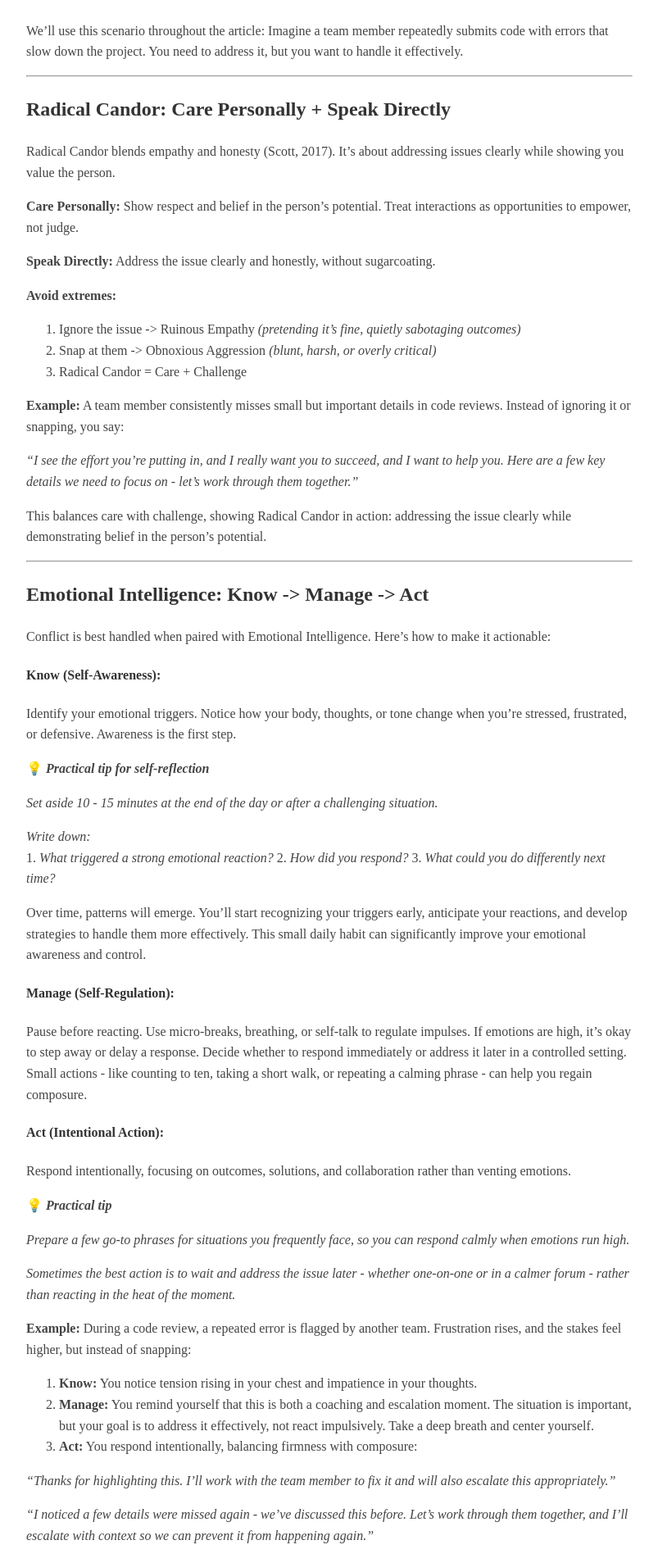
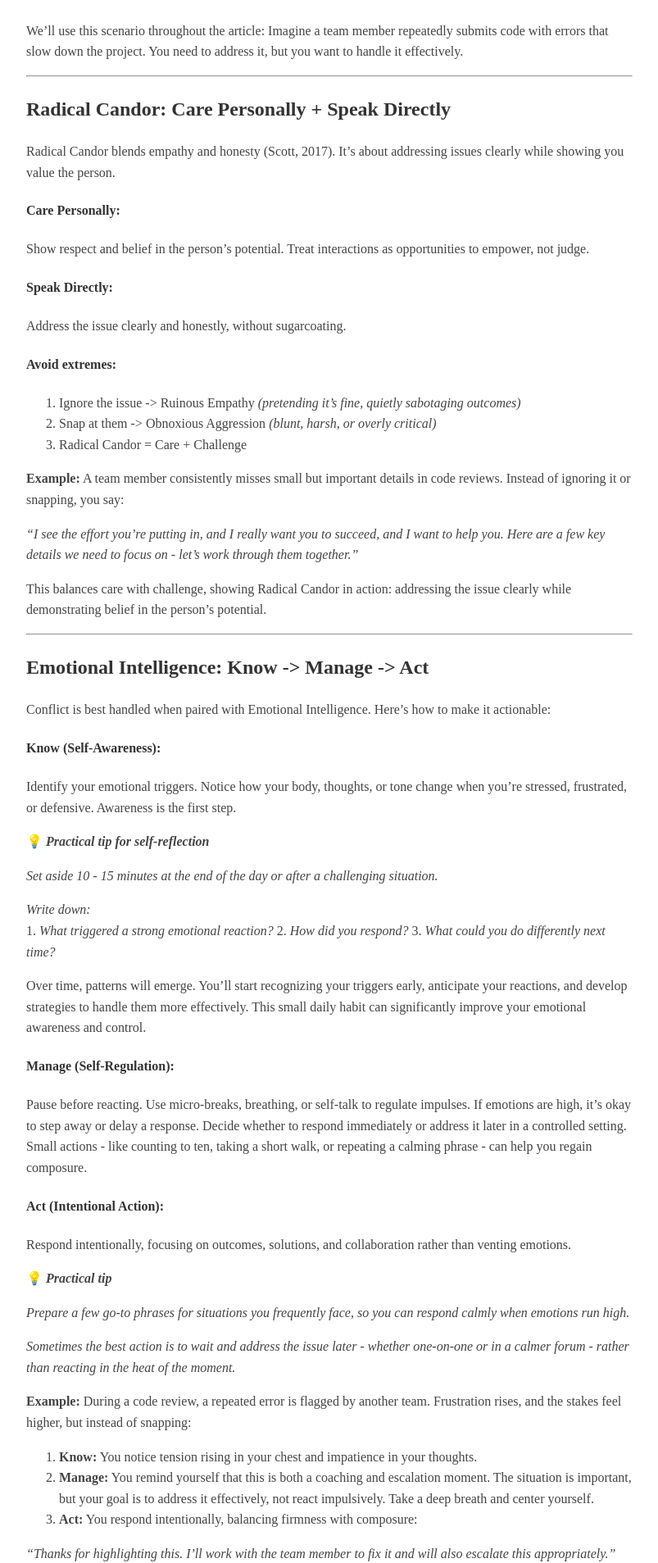
Before and after one commit to prabhamarkandan/prabhamarkandan.github.io, a Jekyll site: the page built from _posts/2025-08-16-leadership-edge-honest-conversations.md, in a window 1280 px wide. Shown: the part 1335-3242 px from the top of the page at 82% size, without its empty margins (238-1041 px from the left). Built offline with Jekyll 4.4.1, drawn with Linux system fonts in a browser that asks for light colours.

Commit message:
Update 2025-08-16-leadership-edge-honest-conversations.md

```diff
--- a/_posts/2025-08-16-leadership-edge-honest-conversations.md
+++ b/_posts/2025-08-16-leadership-edge-honest-conversations.md
@@ -62,11 +62,13 @@ We’ll use this scenario throughout the article: Imagine a team member repeated
 
 Radical Candor blends empathy and honesty (Scott, 2017). It’s about addressing issues clearly while showing you value the person.
 
-**Care Personally:** Show respect and belief in the person’s potential. Treat interactions as opportunities to empower, not judge.
+#### **Care Personally:**
+Show respect and belief in the person’s potential. Treat interactions as opportunities to empower, not judge.
 
-**Speak Directly:** Address the issue clearly and honestly, without sugarcoating.
+#### **Speak Directly:**
+Address the issue clearly and honestly, without sugarcoating.
 
-**Avoid extremes:**
+#### **Avoid extremes:**
 
 1. Ignore the issue -> Ruinous Empathy *(pretending it’s fine, quietly sabotaging outcomes)*
 2. Snap at them -> Obnoxious Aggression *(blunt, harsh, or overly critical)*
@@ -133,9 +135,11 @@ The conversation stays problem-focused, modeling composure, while signaling acco
 
 Separate the problem from the person:
 
-**Be specific:** Highlight concrete behaviors or results, not personalities.
-**Frame discussions around solutions:** Align on goals, not blame.
-**Maintain trust:** Keep conflict constructive, prevent defensiveness, and build trust.
+#### **Be specific:**
+Highlight concrete behaviors or results, not personalities.
+#### **Frame discussions around solutions:**
+Align on goals, not blame.
+#### **Maintain trust:** Keep conflict constructive, prevent defensiveness, and build trust.
 
 **Example:** Using the same code review scenario, instead of saying, “You always miss key details,” you could say:
 
```
